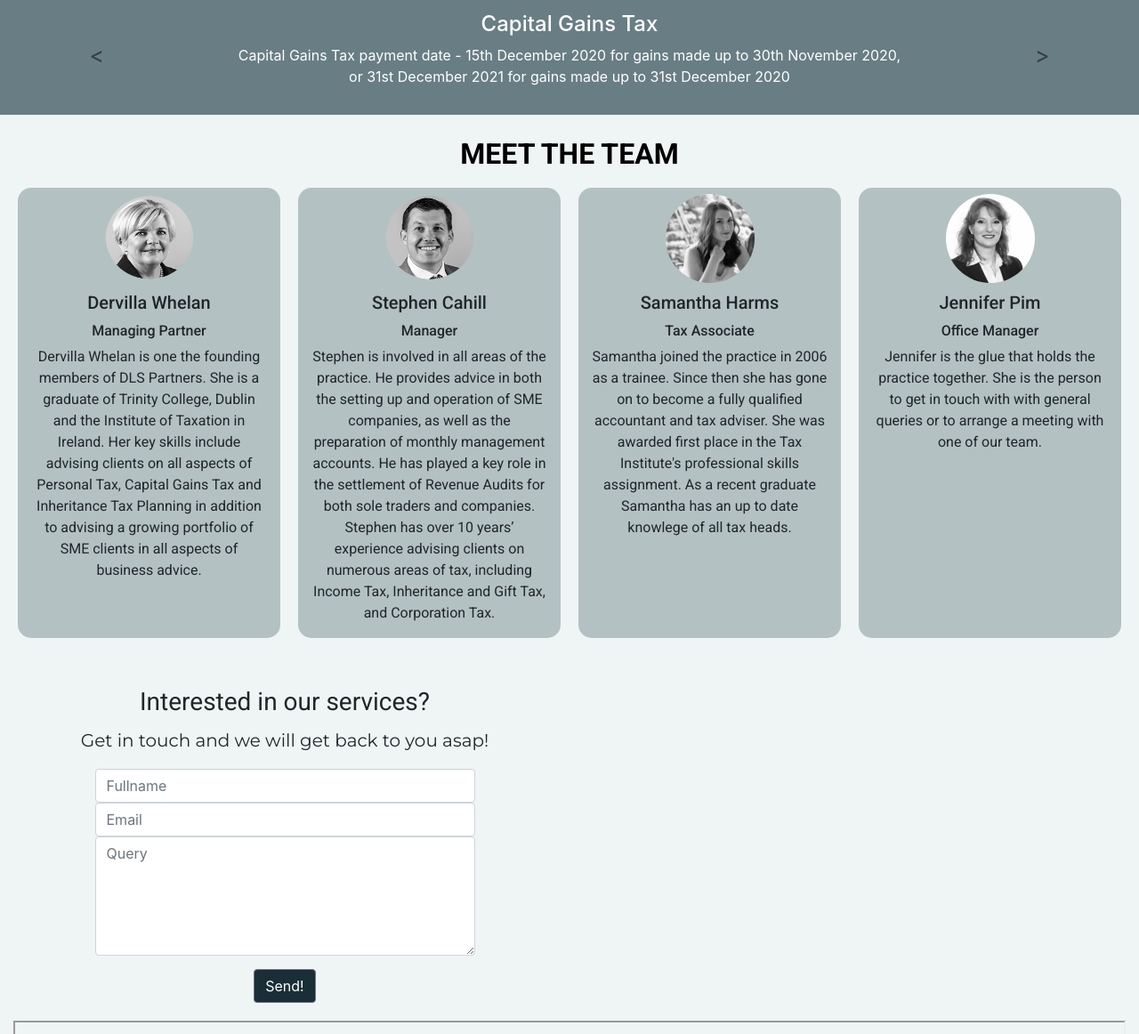
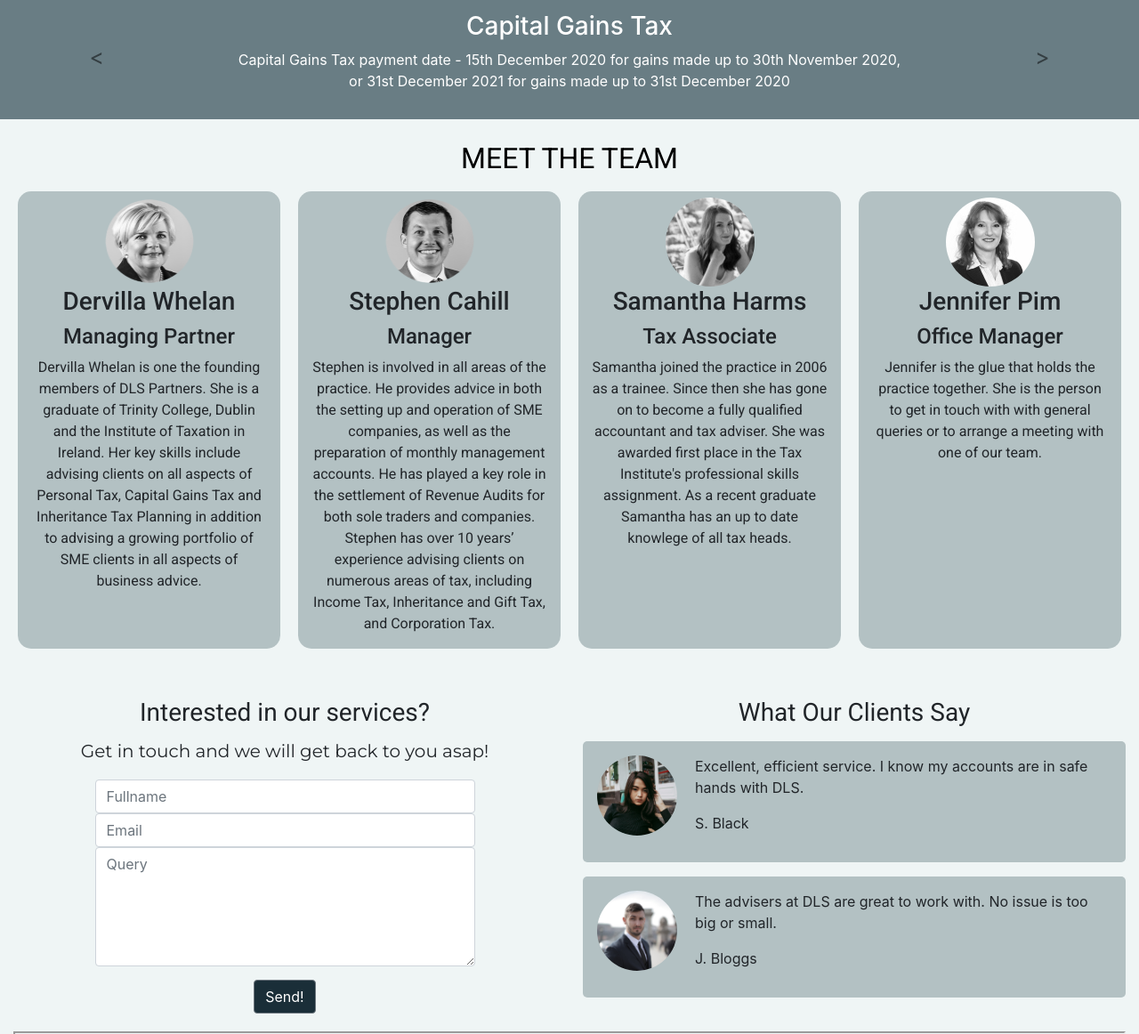
Before and after one commit to Code-Institute-Submissions/SamHarms-MS1, a plain HTML site: page index.html in a window 1280 px wide. Shown: the part 803-1965 px from the top of the page at 89% size. Drawn offline with nearby package versions, Linux system fonts and the light colour scheme; grey boxes are pictures that could not be loaded.

Commit message:
Remove testimonials carousel and replace with new testimonials section. Remove commented out Important Dtes carousel code. Change team images to new resized images. Add iframe title to map. Change font weight on Meet the Team heading.

```diff
--- a/assets/css/style.css
+++ b/assets/css/style.css
@@ -115,7 +115,7 @@ html {
 .dates-header {
     font-family: "Roboto", sans-serif;
     color: #fff;
-    font-weight: 500;
+    font-weight: 300;
     text-align: center;
     padding-top: 5px;
     text-transform: uppercase;
@@ -137,7 +137,7 @@ html {
 /* Meet our team */
 .team-header {
     font-family: "Roboto", sans-serif;
-    font-weight: 500;
+    font-weight: 300;
     text-align: center;
     text-transform: uppercase;
     color: #000;
@@ -179,8 +179,6 @@ h5 {
 
 /* Contact form*/
 /* The template for this code was taken from Code Institute's Full Stack Developer Course's Mini Project Contact Form video */
-
-
 .contact-header {
     font-family: "Roboto", sans-serif;
     font-weight: 400;
@@ -208,21 +206,42 @@ button[type="submit"] {
 }
 
 /* Testimonials carousel*/
-.carousel-slide-testimonials {
-    background-color: #697D84;
-    color: #fff;
-    padding-top: 40px;
-    padding-bottom: 80px;
-    height: 120px;
-    max-width: 100%;
-    margin-bottom: 20px;
-}
 
 .testimonials {
     font-family: "Roboto", sans-serif;
     font-weight: 400;
     margin-top: 20px;
     margin-bottom: 15px;
+}
+
+.client-testimonial {
+  background-color: #B3C1C3;
+  border-radius: 5px;
+  padding: 16px;
+  margin: 16px 0;
+}
+
+.client-testimonial::after {
+  content: "";
+  clear: both;
+  display: table;
+}
+
+.client-testimonial img {
+  float: left;
+  margin-right: 20px;
+  border-radius: 50%;
+}
+@media (max-width: 768px) {
+  .client-testimonial {
+    text-align: center;
+  }
+
+  .client-testimonial img {
+    margin: auto;
+    float: none;
+    display: block;
+  }
 }
 
 /* Template for modifiying carousel controls was taken from Stack Overflow*/
--- a/index.html
+++ b/index.html
@@ -125,75 +125,30 @@
             <div class="row">
                 <div class="col">
                     <h2 class="dates-header">Dates for your diary</h2>
-                   <!--
-                    <div id="dates-carousel" class="carousel-slide" data-ride="carousel">
+                    <div id="dates-carousel" class="carousel slide" data-ride="carousel">
                         <div class="carousel-inner">
                             <div class="carousel-item active text-center">
-                                <h4> Income Tax</h4>
+                                <h3> Income Tax</h3>
                                 <p> Income Tax Form 11 due date - 31st October 2020, or 10th December 2020 if filing
                                     online
                                 </p>
                             </div>
                             <div class="carousel-item text-center">
-                                <h4> Capital Gains Tax</h4>
+                                <h3> Capital Gains Tax</h3>
                                 <p>Capital Gains Tax payment date - 15th December 2020 for gains made up to 30th
-                                    November 2020, or 31st December 2021 for gains made up to 31st December 2020
+                                    November 2020,<br>or 31st December
+                                    2021 for gains made up to 31st December 2020
                                 </p>
                             </div>
                             <div class="carousel-item text-center">
-                                <h4> Corporation Tax</h4>
+                                <h3> Corporation Tax</h3>
                                 <p>CT1 return and payment due - 23rd of the 9th month after the end of the company
                                     accounting period<br>
                                     E.G. Year end 31st December 2019 will be due 23rd September 2020
                                 </p>
                             </div>
                             <div class="carousel-item text-center">
-                                <h4> VAT</h4>
-                                <p>Bi-Monthly filers - return and payment due 23rd of the month after the end of
-                                    the period<br>
-                                    Quarterly filers - return and payment due 23rd of the month after the end of the
-                                    quarter<br>
-                                    Annual filers - return and payment due 23rd Jnauary the following year
-                                </p>
-                            </div>
-                        </div>
-                        <a class="carousel-control-prev" href="#dates-carousel" role="button"
-                            data-slide="prev">
-                            <span class="carousel-control-prev-icon" aria-hidden="true"></span>
-                            <span class="sr-only">Previous</span>
-                        </a>
-                        <a class="carousel-control-next" href="#dates-carousel" role="button"
-                            data-slide="next">
-                            <span class="carousel-control-next-icon" aria-hidden="true"></span>
-                            <span class="sr-only">Next</span>
-                        </a>
-                    </div> -->
-                    <div id="dates-carousel" class="carousel slide" data-ride="carousel">
-  <div class="carousel-inner">
-    <div class="carousel-item active text-center">
-                                <h4> Income Tax</h4>
-                                <p> Income Tax Form 11 due date - 31st October 2020, or 10th December 2020 if filing
-                                        online
-
-                                </p>
-
-                            </div>
-                            <div class="carousel-item text-center">
-                                <h4> Capital Gains Tax</h4>
-                                <p>Capital Gains Tax payment date - 15th December 2020 for gains made up to 30th
-                                        November 2020,<br>or 31st December
-                                        2021 for gains made up to 31st December 2020
-                                </p>
-                            </div>
-                            <div class="carousel-item text-center">
-                                <h4> Corporation Tax</h4>
-                                <p>CT1 return and payment due - 23rd of the 9th month after the end of the company
-                                        accounting period<br>
-                                    E.G. Year end 31st December 2019 will be due 23rd September 2020
-                                </p>
-                            </div>
-                            <div class="carousel-item text-center">
-                                <h4> VAT</h4>
+                                <h3> VAT</h3>
                                 <p>Bi-Monthly filers - return and payment due 23rd of the month after the end of
                                     the period<br>
                                     Quarterly filers - return and payment due 23rd of the month after the end of the
@@ -219,12 +174,10 @@
     <section id="team" class="container-fluid team">
         <h2 class="team-header"><strong>Meet the Team</strong></h2>
         <div class="row">
-
             <div class="col-lg-3 col-md-6 team-member text-center">
-                <img class="team-photo" src="assets/images/dls-partners-dervilla-whelan.png"
-                    alt="DLS Dervilla Whelan Photo">
-                <h5>Dervilla Whelan</h5>
-                <h6>Managing Partner</h6>
+                <img class="team-photo" src="assets/images/dls-dervilla-whelan.png" alt="DLS Dervilla Whelan Photo">
+                <h3>Dervilla Whelan</h3>
+                <h4>Managing Partner</h4>
                 <p>Dervilla Whelan is one the founding members of DLS Partners. She is a graduate of Trinity College,
                     Dublin and the Institute of Taxation in Ireland.
                     Her key skills include advising clients on all aspects of Personal Tax, Capital Gains Tax and
@@ -232,10 +185,9 @@
                     of business advice.</p>
             </div>
             <div class="col-lg-3 col-md-6 team-member text-center">
-                <img class="team-photo" src="assets/images/dls-partners-stephen-cahill.png"
-                    alt="DLS Stephen Cahill Photo">
-                <h5>Stephen Cahill </h5>
-                <h6>Manager</h6>
+                <img class="team-photo" src="assets/images/dls-stephen-cahill.png" alt="DLS Stephen Cahill Photo">
+                <h3>Stephen Cahill </h3>
+                <h4>Manager</h4>
                 <p>Stephen is involved in all areas of the practice. He provides advice in both the setting up and
                     operation of SME companies, as well as the preparation of monthly management accounts.
                     He has played a key role in the settlement of Revenue Audits for both sole traders and companies.
@@ -243,10 +195,9 @@
                     Tax, Inheritance and Gift Tax, and Corporation Tax.</p>
             </div>
             <div class="col-lg-3 col-md-6 team-member text-center">
-                <img class="team-photo" src="assets/images/dls-partners-samantha-harms.jpeg"
-                    alt="DLS Samantha Harms Photo">
-                <h5>Samantha Harms</h5>
-                <h6>Tax Associate</h6>
+                <img class="team-photo" src="assets/images/dls-samantha-harms.jpg" alt="DLS Samantha Harms Photo">
+                <h3>Samantha Harms</h3>
+                <h4>Tax Associate</h4>
                 <p>Samantha joined the practice in 2006 as a trainee. Since then she has gone on to become a fully
                     qualified accountant and tax adviser. She was awarded first place in the Tax Institute's
                     professional skills assignment.
@@ -254,9 +205,9 @@
                 </p>
             </div>
             <div class="col-lg-3 col-md-6 team-member text-center">
-                <img class="team-photo" src="assets/images/dls-partners-jennifer-pim.jpg" alt="DLS Jennifer Pim Photo">
-                <h5> Jennifer Pim</h5>
-                <h6>Office Manager</h6>
+                <img class="team-photo" src="assets/images/dls-jennifer-pim.jpg" alt="DLS Jennifer Pim Photo">
+                <h3> Jennifer Pim</h3>
+                <h4>Office Manager</h4>
                 <p> Jennifer is the glue that holds the practice together. She is the person to get in touch with with
                     general queries or to arrange a meeting with one of our team.</p>
             </div>
@@ -265,7 +216,7 @@
     </section>
     <!-- Contact -->
     <!-- The template for this code was taken from Code Institute's Full Stack Developer Course's Mini Project Contact Form video -->
-    <section id="contact" class="container-fluid">
+    <section id="contact-and-testimonials" class="container-fluid">
         <div class="row bg-colour-contact">
             <div class="col-lg-6 ">
                 <h3 class="contact-header text-center">Interested in our services?</h3>
@@ -286,42 +237,27 @@
                 </div>
             </div>
             <!--Testimonials-->
-            <!-- the template for the carousel was taken from Bootstrap
+            <!-- the template for the testimonial section was taken from W3 Schools -->
             <div class="col-lg-6">
                 <h3 class="testimonials text-center"> What Our Clients Say</h3>
-                <div id="carouselExampleControlsTestimonial" class="carousel-slide-testimonials" data-ride="carousel">
-                    <div class="carousel-inner">
-                        <div class="carousel-item active text-center">
-                            <p> Excellent, efficient service. I know my accounts are in safe hands with DLS. </p>
-                            <h6> - S. Black</h6>
+                <div class="container client-testimonial">
+                    <img src="assets/images/s-black-image.png" alt="Avatar" style="width:90px">
+                    <p>Excellent, efficient service. I know my accounts are in safe hands with DLS.</p>
+                    <p><span>S. Black</span></p>
                 </div>
-                        <div class="carousel-item text-center">
-                            <p> Knowledgeable staff who are always a pleasure to deal with.</p>
-                            <h6> - C. Griffin</h6>
-                        </div>
-                        <div class="carousel-item text-center">
-                            <p> The advisers at DLS are great to work with. No issue is too big or small.</p>
-                            <h6> - J. Bloggs</h6>
+                <div class="container client-testimonial">
+                    <img src="assets/images/J-bloggs-image.png" alt="Avatar" style="width:90px">
+                    <p>The advisers at DLS are great to work with. No issue is too big or small.</p>
+                    <p><span>J. Bloggs</span></p>
                 </div>
             </div>
-                    <a class="carousel-control-prev" href="#carouselExampleControls" role="button" data-slide="prev">
-                        <span class="carousel-control-prev-icon" aria-hidden="true"></span>
-                        <span class="sr-only">Previous</span>
-                    </a>
-                    <a class="carousel-control-next" href="#carouselExampleControls" role="button" data-slide="next">
-                        <span class="carousel-control-next-icon" aria-hidden="true"></span>
-                        <span class="sr-only">Next</span>
-                    </a>
-                </div>
-
-            </div>-->
         </div>
     </section>
 
     <!-- Find Us-->
     <section>
         <div class="container-fluid map">
-            <iframe class="map"
+            <iframe title="Google Map" class="map"
                 src="https://www.google.com/maps/embed?pb=!1m18!1m12!1m3!1d2382.1712186906825!2d-6.249741484023573!3d53.34019118287307!2m3!1f0!2f0!3f0!3m2!1i1024!2i768!4f13.1!3m3!1m2!1s0x48670e96b708af75%3A0x82dfb0c05a0ad027!2s25%20Merrion%20Square%20N%2C%20Dublin%202%2C%20D02%20E392!5e0!3m2!1sen!2sie!4v1608584649800!5m2!1sen!2sie"
                 allowfullscreen="" aria-hidden="false" tabindex="0"></iframe>
         </div>
```
Also changed, not shown: assets/images/J-bloggs-image.png (added), assets/images/c-griffin-image.png (added), assets/images/dls-dervilla-whelan.png (added), assets/images/dls-jennifer-pim.jpg (added), assets/images/dls-partners-dervilla-whelan.png (deleted), assets/images/dls-partners-jennifer-pim.jpg (deleted), assets/images/dls-partners-samantha-harms.jpeg (deleted), assets/images/dls-partners-stephen-cahill.png (deleted), assets/images/dls-samantha-harms.jpg (added), assets/images/dls-stephen-cahill.png (added), assets/images/hero-image.jpg (deleted), assets/images/mobile-image.jpg (deleted), assets/images/s-black-image.png (added), assets/images/tax-hero-image.jpg (deleted), 3 more files. Lines whose indentation alone changed are shown as unchanged.
